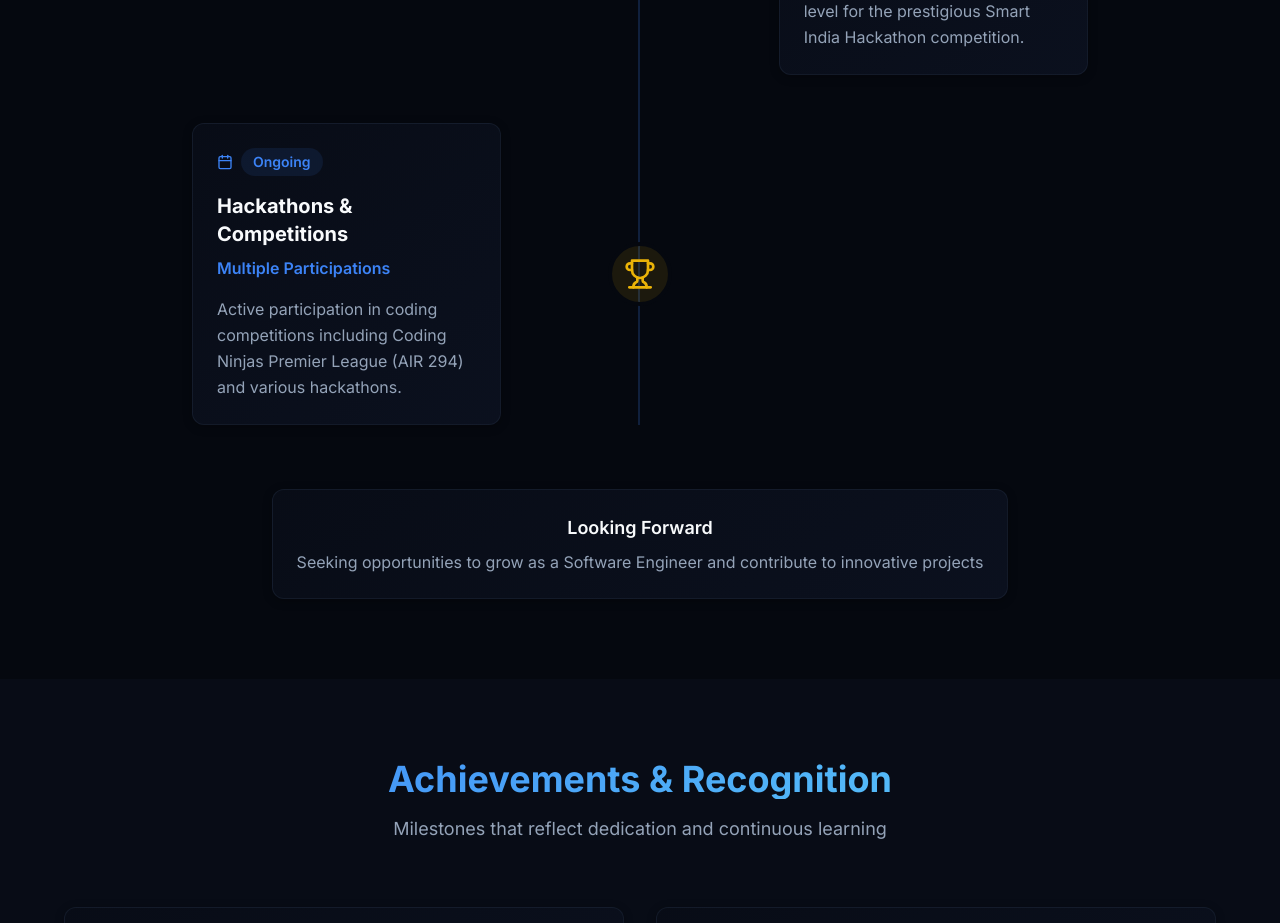
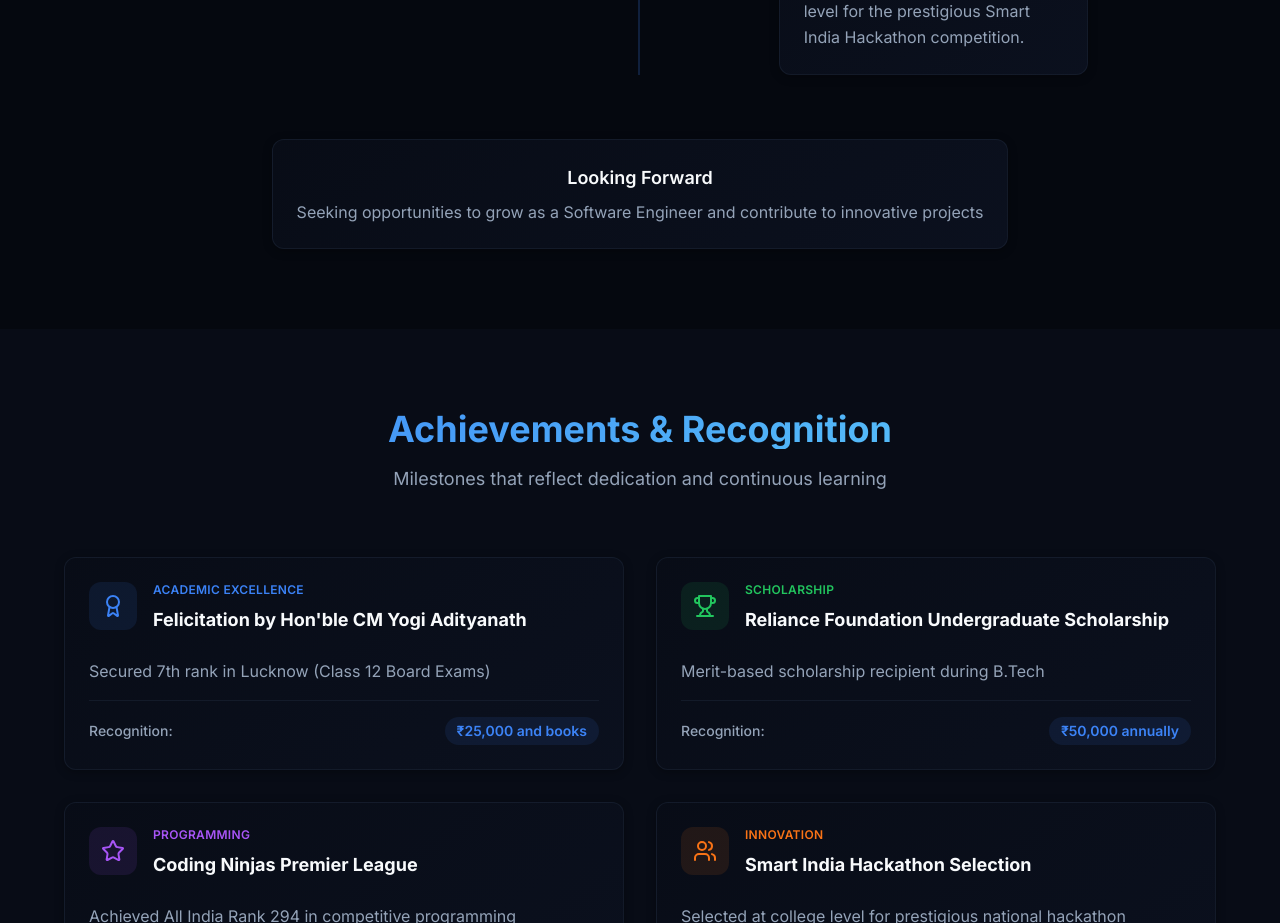
Before and after one commit to anushka-dwivedi/anushkaportfolio, a React (Vite) app: page / in a window 1280 px wide. Shown: the part 5400-6323 px from the top of the page. Built offline with nearby package versions, Linux system fonts and the light colour scheme.

Commit message:
Fix: Remove hackathons div
Remove the div element related to hackathons from the timeline section.

```diff
--- a/src/components/timeline-section.tsx
+++ b/src/components/timeline-section.tsx
@@ -38,15 +38,6 @@ const TimelineSection = () => {
       icon: Trophy,
       type: "achievement"
     },
-    {
-      id: 5,
-      year: "Ongoing",
-      title: "Hackathons & Competitions",
-      subtitle: "Multiple Participations",
-      description: "Active participation in coding competitions including Coding Ninjas Premier League (AIR 294) and various hackathons.",
-      icon: Trophy,
-      type: "achievement"
-    }
   ];
 
   const getIconColor = (type: string) => {
```
